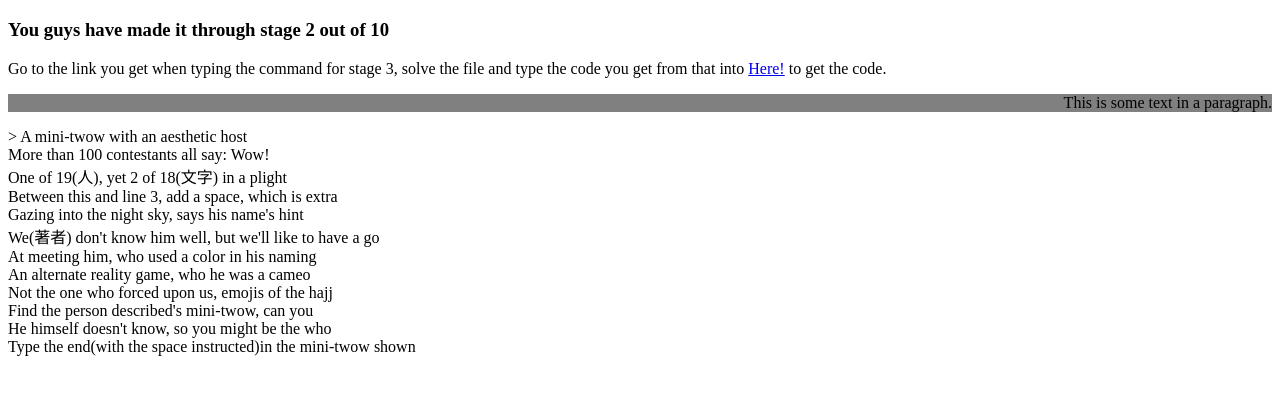
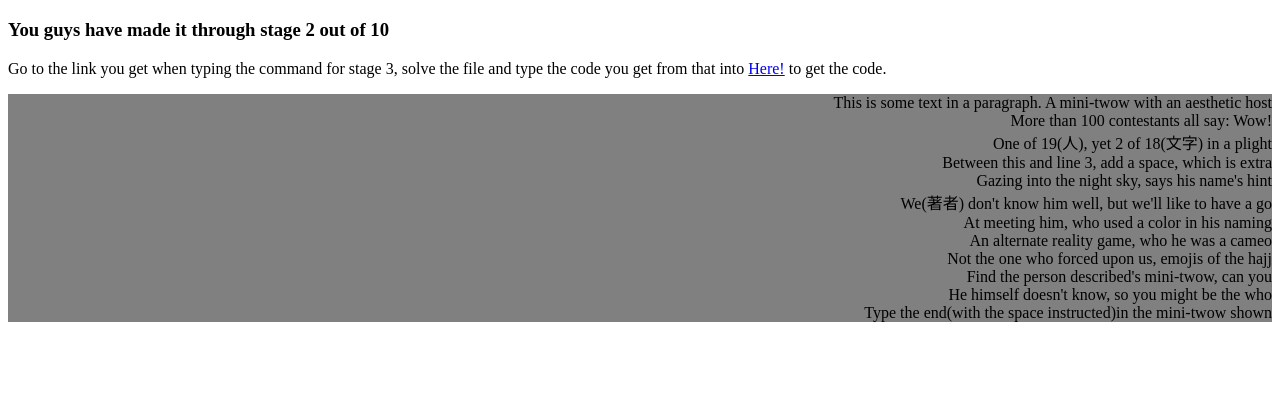
Before and after one commit to JpPuzzleChallenge/JpPuzzleChallenge.github.io, a plain HTML site: page atogojuon.html in a window 1280 px wide. Shown: the part 61-456 px from the top of the page. Drawn offline with Linux system fonts and the light colour scheme.

Commit message:
Update atogojuon.html

```diff
--- a/atogojuon.html
+++ b/atogojuon.html
@@ -7,7 +7,7 @@
 <h1>Hi! This is organized by the <FONT COLOR="40ff00">Japanese Guys.</FONT></h1>
 <h3>You guys have made it through stage 2 out of 10</h3>
 <p>Go to the link you get when typing the command for stage 3, solve the file and type the code you get from that into <a href="https://cryptobin.co/p2d495m5">Here!</a> to get the code.</p>
-<p style="text-align:right;background-color:grey;color-white;">This is some text in a paragraph.</p>>
+<p style="text-align:right;background-color:grey;color-white;">This is some text in a paragraph.
     A mini-twow with an aesthetic host<br>
     More than 100 contestants all say: Wow!<br>
     One of 19(人), yet 2 of 18(文字) in a plight<br>
```
